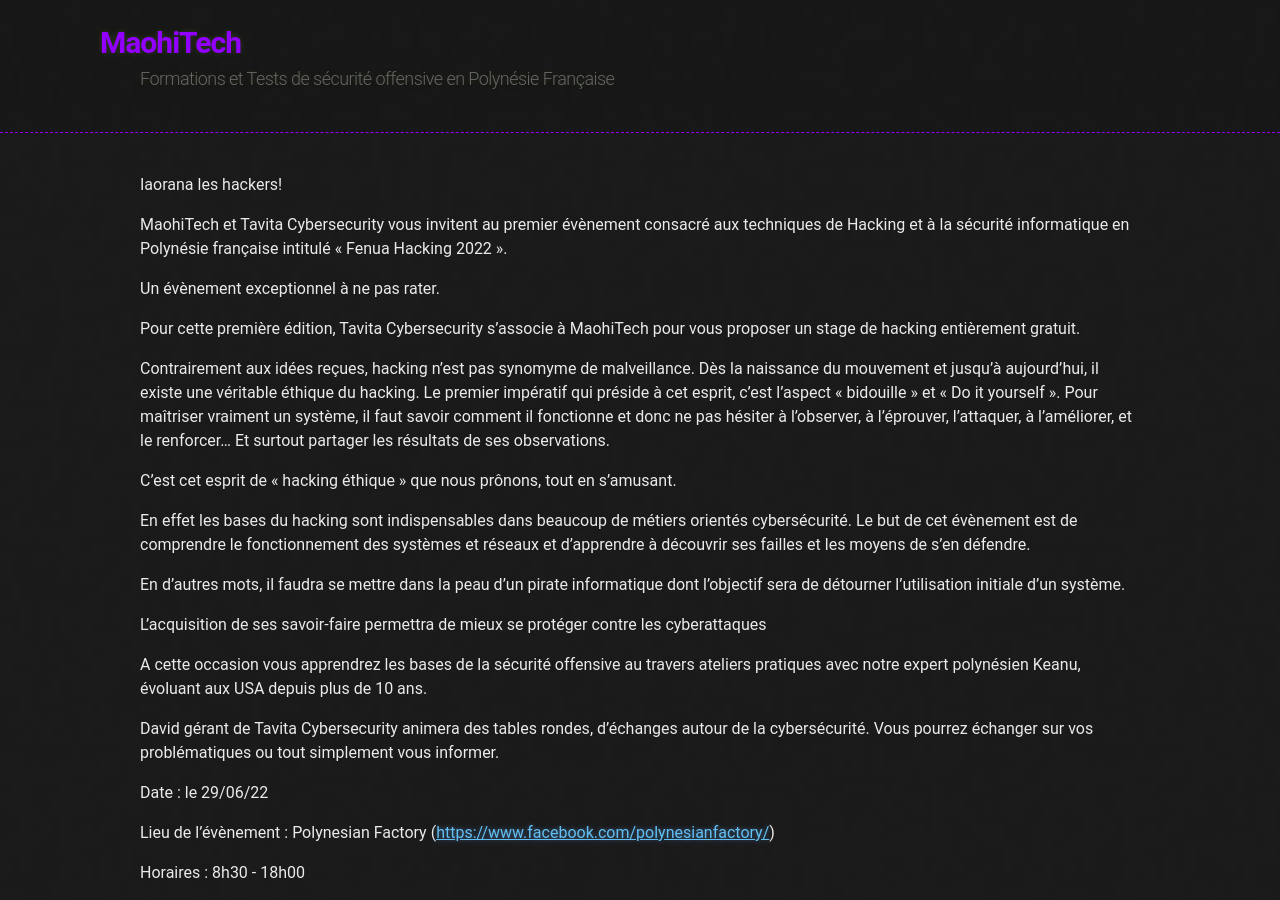
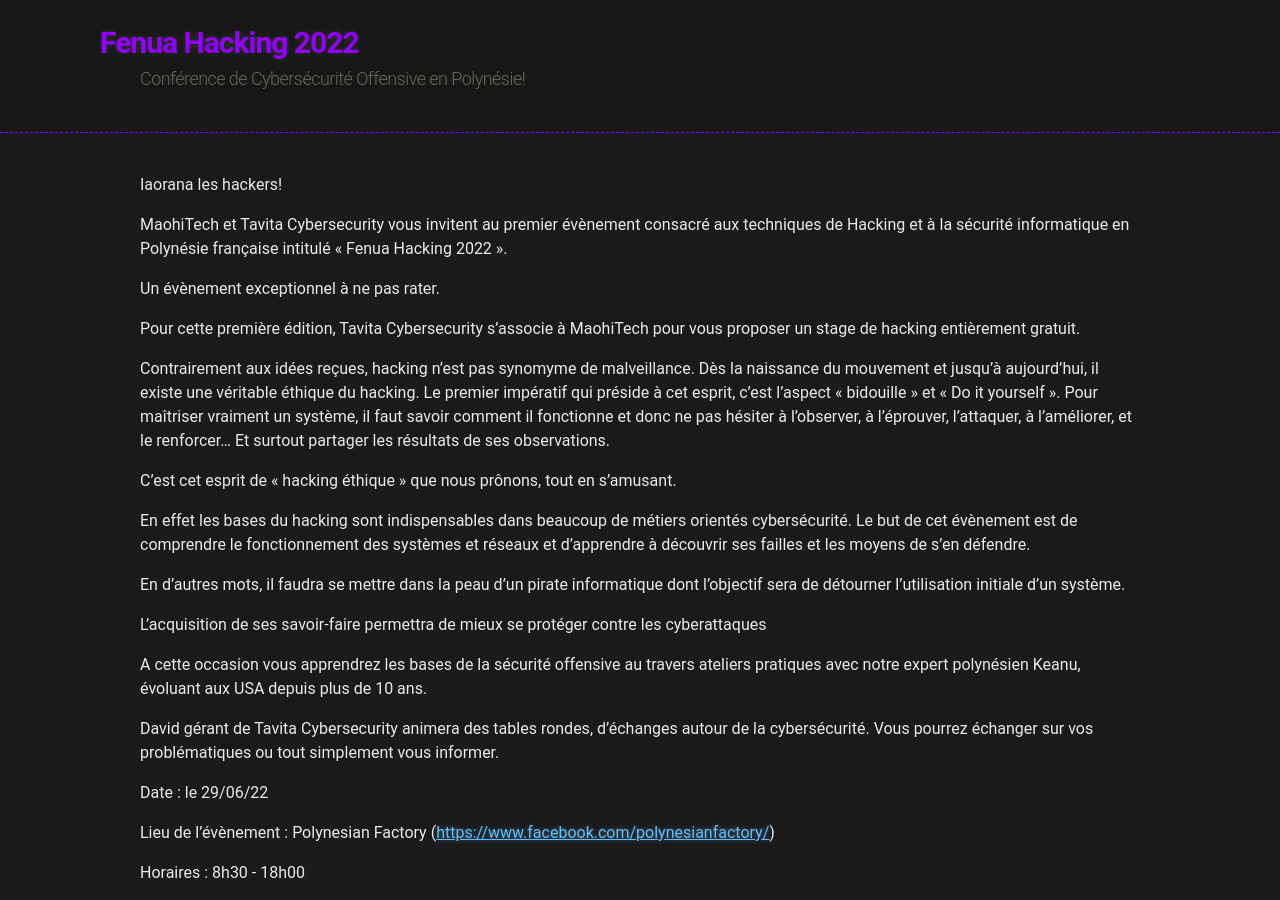
Before and after one commit to fenuahacking/fenuahacking.github.io, a Jekyll site: the page built from index.md, in a window 1280 px wide and 900 px high. Built offline with Jekyll 4.4.1, drawn with Linux system fonts in a browser that asks for light colours.

Commit message:
[+] Conference

```diff
--- a/_config.yml
+++ b/_config.yml
@@ -1,5 +1,5 @@
-title: MaohiTech
-description: Formations et Tests de sécurité offensive en Polynésie Française
+title: Fenua Hacking 2022
+description: Conférence de Cybersécurité Offensive en Polynésie!
 show_downloads: true
 google_analytics:
 theme: jekyll-theme-hacker
```
